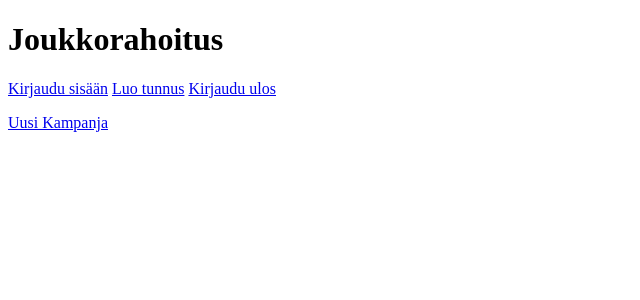
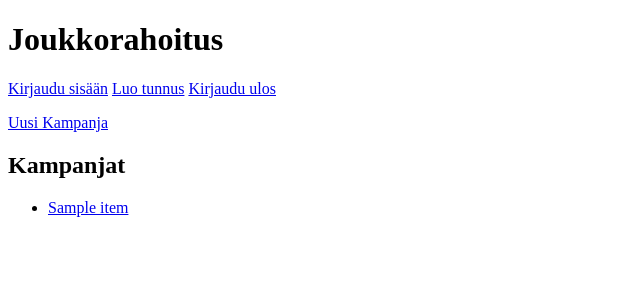
Before and after one commit to ljuus/joukkorahoitus, a Flask app: template templates/index.html in a window 1280 px wide. Shown: the top 300 px of the page, without its empty margins (0-640 px from the left). Run offline with Flask 3, Linux system fonts and the light colour scheme; the template is opened without the code that fills it: most values are stand-ins (such as "Sample title", 1, 10 or a date in 2020).

Commit message:
Show item list/info

```diff
--- a/app.py
+++ b/app.py
@@ -11,7 +11,14 @@ app.secret_key = config.secret_key
 
 @app.route("/")
 def index():
-    return render_template("index.html")
+    all_items = items.get_items()
+    return render_template("index.html", items=all_items)
+
+@app.route("/item/<int:item_id>")
+def show_items(item_id):
+    item = items.get_item(item_id)
+    return render_template("show_item.html", item=item)
+
 
 @app.route("/new_item")
 def new_item():
--- a/templates/index.html
+++ b/templates/index.html
@@ -22,6 +22,13 @@
   <p>
     <a href="/new_item">Uusi Kampanja</a>
   </p>
+
+  <h2>Kampanjat</h2>
+  <ul>
+    {% for item in items %}
+    <li><a href="/item/{{ item.id }}">{{ item.title }}<a/></li>
+    {% endfor %}
+  </ul>
 </body>
 
 </html>
```
Also changed, not shown: items.py (+10 -0 lines), templates/show_item.html (added, +24 -0 lines).
